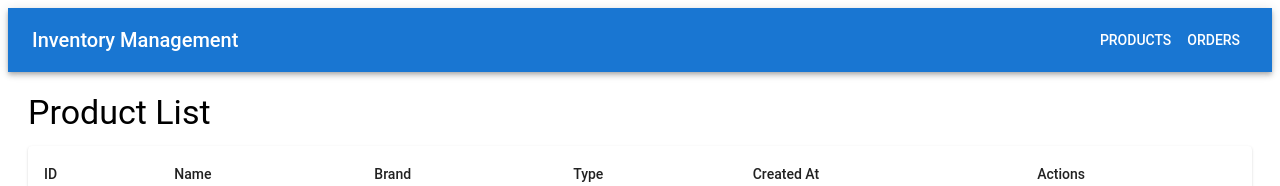
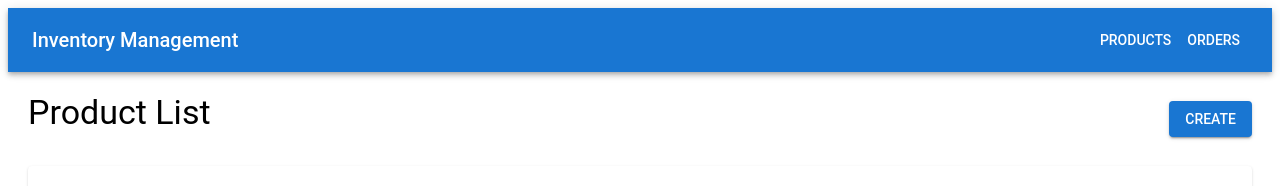
Before and after one commit to BHObserver/product-order-management, a React (Create React App) app: page / in a window 1280 px wide. Shown: the top 186 px of the page. Built offline with nearby package versions, Linux system fonts and the light colour scheme; no server answers.

Commit message:
Update ProductListWithButton.js

```diff
--- a/src/components/ProductListWithButton.js
+++ b/src/components/ProductListWithButton.js
@@ -3,14 +3,23 @@ import React from 'react';
 import PropTypes from 'prop-types';
 import {
   Table, TableHead, TableBody, TableRow,
-  TableCell, Paper, TableContainer, Typography, IconButton, Tooltip, Pagination,
+  TableCell, Paper, TableContainer, Typography, IconButton, Tooltip, Pagination, Button,
 } from '@mui/material';
+import ViewIcon from '@mui/icons-material/VisibilityOutlined';
 import EditIcon from '@mui/icons-material/Edit';
 import DeleteIcon from '@mui/icons-material/Delete';
 import { styled } from '@mui/system';
+import { useNavigate } from 'react-router-dom';
 
 const Container = styled('div')({
   padding: '20px',
+});
+
+const HeaderContainer = styled('div')({
+  display: 'flex',
+  justifyContent: 'space-between',
+  alignItems: 'center',
+  marginBottom: '20px',
 });
 
 const StyledTableContainer = styled(TableContainer)({
@@ -29,11 +38,23 @@ const StyledPagination = styled(Pagination)({
 
 const ProductList = ({
   products, onEdit, onDelete, totalPages, currentPage, onPageChange,
-}) => (
+}) => {
+  const navigate = useNavigate();
+
+  return (
     <Container>
+      <HeaderContainer>
         <Typography variant="h4" gutterBottom>
           Product List
         </Typography>
+        <Button
+          variant="contained"
+          color="primary"
+          onClick={() => navigate('/products/new')}
+        >
+          Create
+        </Button>
+      </HeaderContainer>
       <StyledTableContainer component={Paper}>
         <StyledTable>
           <TableHead>
@@ -84,6 +105,7 @@ const ProductList = ({
       />
     </Container>
   );
+};
 
 ProductList.propTypes = {
   products: PropTypes.arrayOf(PropTypes.shape({
```
Lines whose indentation alone changed are shown as unchanged.
